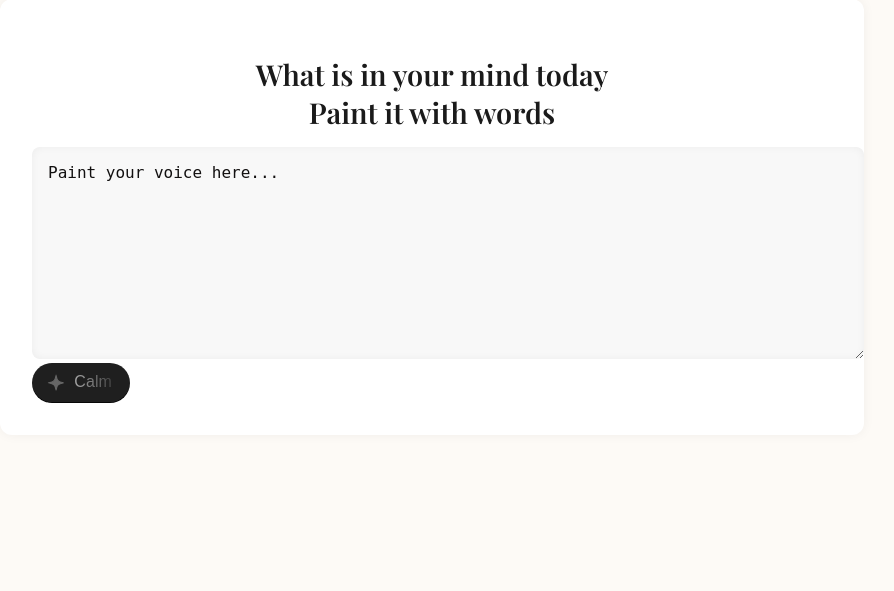
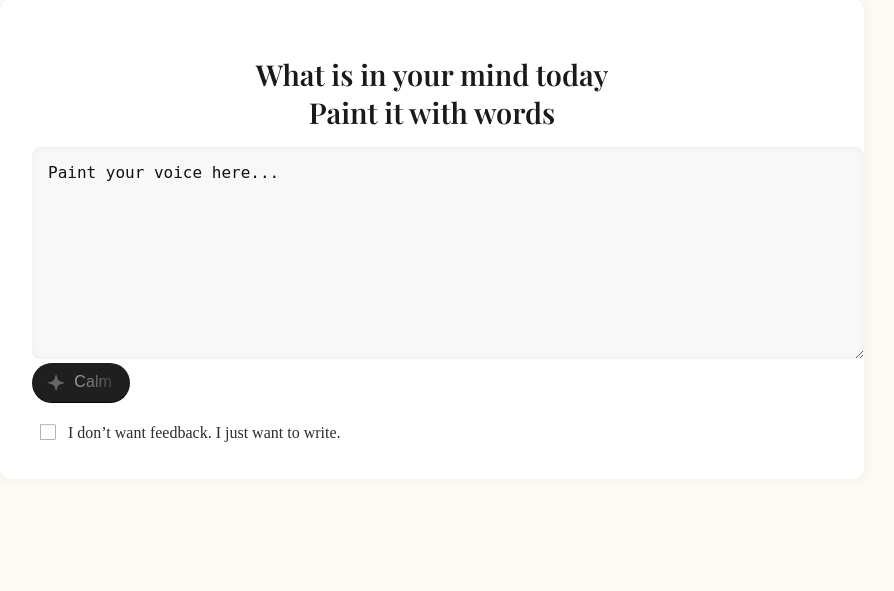
Before and after one commit to AlexNT-maker/Journalling_responds, a Flask app: page /journal in a window 1280 px wide. Shown: the part 219-810 px from the top of the page, without its empty margins (208-1102 px from the left). Before the commit the page ends 622 px from the top, so only its background shows below. Run offline with Flask 3, Linux system fonts and the light colour scheme.

Commit message:
Choice for no response from AI has been added at /journal, also css checkbox with sketch from UIverse has been added for the no response choice. Some changes has been applied at main.py at /journal route.

```diff
--- a/main.py
+++ b/main.py
@@ -13,14 +13,25 @@ def home():
     return render_template('index.html')
 
 
-@app.route('/journal', methods = ['GET', 'POST'])
+@app.route('/journal', methods=['GET', 'POST'])
 def journal():
-    """Render the journal page."""
-    ai_response = None
+    ai_response = ""
+    user_text = ""
+
     if request.method == 'POST':
-        user_input = request.form.get('entry')
-        ai_response = respond_as_therapist(user_input)
-    return render_template('journal.html', ai_response = ai_response)
+        user_text = request.form.get('user_text', '').strip()
+        no_reply = request.form.get('no_reply')
+
+        if not user_text:
+            ai_response = "Text is empty, Try again!"
+        elif no_reply == 'on':
+            ai_response = None  # No answer
+        else:
+            # Here you make AI call (mock example):
+            ai_response = f"I feel like you want to express something deeper, tell me more about this.: {user_text[:60]}..."
+
+    return render_template('journal.html', ai_response=ai_response, user_text=user_text)
+
 
 
 if __name__ == '__main__':
--- a/static/style.css
+++ b/static/style.css
@@ -504,3 +504,40 @@ textarea::placeholder {
 body.dark-mode {
   --text-color: #1a1a1a;
 }
+
+/* By PriyanshuGupta28 on UIverse*/
+
+.checkbox-wrapper input[type="checkbox"] {
+  display: none;
+}
+
+.checkbox-wrapper {
+  display: flex;
+  align-items: center;
+  gap: 10px;
+  margin-top: 1em;
+}
+
+.checkbox-wrapper .label {
+  display: flex;
+  align-items: center;
+  cursor: pointer;
+  gap: 8px;
+}
+
+.checkbox-wrapper .label svg {
+  width: 28px;
+  height: 28px;
+}
+
+.checkbox-wrapper .path1 {
+  stroke-dasharray: 400;
+  stroke-dashoffset: 400;
+  transition: stroke-dashoffset 0.5s ease, opacity 0.5s ease;
+  opacity: 0;
+}
+
+.checkbox-wrapper input[type="checkbox"]:checked + label svg .path1 {
+  stroke-dashoffset: 0;
+  opacity: 1;
+}
--- a/templates/base.html
+++ b/templates/base.html
@@ -53,20 +53,39 @@
         {% endblock %}
     </div>
 
+<script>
+    document.addEventListener("DOMContentLoaded", function () {
+        const body = document.body;
+        const toggle = document.querySelector('.theme-switch__checkbox');
 
-    <!--Javascript for switch light/dark mode-->
-    <script>
-        function toggleTheme() {
-            const body = document.body;
-            body.classList.toggle("dark-mode");
-            body.classList.toggle("light-mode");
+        // 1. Εφάρμοσε το αποθηκευμένο theme
+        const savedTheme = localStorage.getItem("theme");
+        if (savedTheme === "dark") {
+            body.classList.add("dark-mode");
+            body.classList.remove("light-mode");
+            toggle.checked = true;
+        } else {
+            body.classList.add("light-mode");
+            body.classList.remove("dark-mode");
+            toggle.checked = false;
         }
 
-    </script>
+        // 2. Αλλαγή theme με toggle
+        toggle.addEventListener("change", function () {
+            if (toggle.checked) {
+                body.classList.add("dark-mode");
+                body.classList.remove("light-mode");
+                localStorage.setItem("theme", "dark");
+            } else {
+                body.classList.add("light-mode");
+                body.classList.remove("dark-mode");
+                localStorage.setItem("theme", "light");
+            }
+        });
 
-    <script>
-  const RANDOM = (min, max) => Math.floor(Math.random() * (max - min + 1) + min)
-  const PARTICLES = document.querySelectorAll('.particle')
+        // 3. Σκηνικά με particles
+        const RANDOM = (min, max) => Math.floor(Math.random() * (max - min + 1) + min);
+        const PARTICLES = document.querySelectorAll('.particle');
         PARTICLES.forEach(P => {
             P.setAttribute('style', `
                 --x: ${RANDOM(20, 80)};
@@ -77,9 +96,11 @@
                 --origin-x: ${Math.random() > 0.5 ? RANDOM(300, 800) * -1 : RANDOM(300, 800)}%;
                 --origin-y: ${Math.random() > 0.5 ? RANDOM(300, 800) * -1 : RANDOM(300, 800)}%;
                 --size: ${RANDOM(40, 90) / 100};
-    `)
-  })
+            `);
+        });
+    });
 </script>
+
 
 </body>
 </html>
--- a/templates/journal.html
+++ b/templates/journal.html
@@ -6,28 +6,45 @@
 
     <h2 class="section-title">What is in your mind today<br>
     Paint it with words</h2>
-    <form method="POST" class="journal-form">
-        <textarea name="entry" placeholder="Paint your voice here..." rows="8" required></textarea>
+<form method="POST" class="journal-form">
+    <textarea name="user_text" placeholder="Paint your voice here..." rows="8" required></textarea>
 
+    <div class="form-actions">
         <button class="sparkle-button">
-
-  <span class="spark"> </span>
-  <span class="backdrop"></span>
+            <span class="spark"> </span>
+            <span class="backdrop"></span>
+            <svg class="sparkle" viewBox="0 0 15 15" fill="none" xmlns="http://www.w3.org/2000/svg">
+                <path d="M6.937 3.846L7.75 1L8.563 3.846C8.77 4.58 9.16 5.25 9.71 5.79C10.25 6.33 10.91 6.72 11.65 6.94L14.5 7.75L11.65 8.56C10.91 8.77 10.25 9.16 9.71 9.71C9.17 10.25 8.77 10.91 8.56 11.65L7.75 14.5L6.94 11.65C6.73 10.91 6.33 10.25 5.79 9.71C5.25 9.17 4.58 8.77 3.85 8.56L1 7.75L3.85 6.94C4.58 6.73 5.25 6.33 5.79 5.79C6.33 5.25 6.72 4.58 6.94 3.85L6.937 3.846Z" fill="white" stroke="white"/>
+            </svg>
+            <span class="text">Calm</span>
+        </button>
 
 
-  <svg class="sparkle" viewBox="0 0 15 15" fill="none" xmlns="http://www.w3.org/2000/svg">
-    <path d="M6.937 3.846L7.75 1L8.563 3.846C8.77 4.58 9.16 5.25 9.71 5.79C10.25 6.33 10.91 6.72 11.65 6.94L14.5 7.75L11.65 8.56C10.91 8.77 10.25 9.16 9.71 9.71C9.17 10.25 8.77 10.91 8.56 11.65L7.75 14.5L6.94 11.65C6.73 10.91 6.33 10.25 5.79 9.71C5.25 9.17 4.58 8.77 3.85 8.56L1 7.75L3.85 6.94C4.58 6.73 5.25 6.33 5.79 5.79C6.33 5.25 6.72 4.58 6.94 3.85L6.937 3.846Z" fill="white" stroke="white"/>
-  </svg>
+        <div class="checkbox-wrapper">
+  <input type="checkbox" id="no_reply" name="no_reply" class="check">
+  <label for="no_reply" class="label">
+    <svg width="45" height="45" viewBox="0 0 95 95">
+      <rect x="30" y="20" width="50" height="50" stroke="black" fill="none"></rect>
+      <g transform="translate(0,-952.36222)">
+        <path d="m 56,963 c -102,122 6,9 7,9 17,-5 -66,69 -38,52 122,-77 -7,14 18,4 29,-11 45,-43 23,-4"
+              stroke="black" stroke-width="3" fill="none" class="path1"></path>
+      </g>
+    </svg>
+    <span>I don’t want feedback. I just want to write.</span>
+  </label>
+</div>
 
-  <span class="text">Calm</span>
-</button>
 
+    </div>
+</form>
+
+</div>
   </div>
 
 
 </div>
 
-    </form>
+
 
     {% if ai_response %}
 
```
Also changed, not shown: 1 other file. Lines whose indentation alone changed are shown as unchanged.
